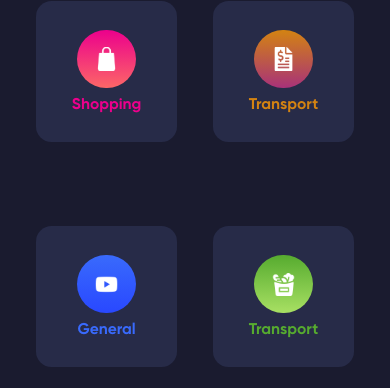
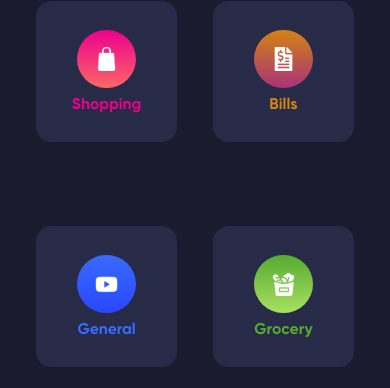
Before and after one commit to danh7598/Flashfood, a React Native app: screen / in a window 390 px wide. Shown: the part 435-823 px from the top of the page. Built offline with nearby package versions, Linux system fonts and the light colour scheme.

Commit message:
Fix name transaction item and change it to touchableopacity

```diff
--- a/screens/ClassifyTransaction/TransactionItem.js
+++ b/screens/ClassifyTransaction/TransactionItem.js
@@ -1,12 +1,14 @@
 import React, { Component } from 'react'
-import { Image, StyleSheet, Text, View } from 'react-native'
+import { Image, StyleSheet, Text, TouchableOpacity, View } from 'react-native'
 import { LinearGradient } from 'expo-linear-gradient';
 import { sizeFont, sizeHeight, sizeWidth } from '../../Utils/Size';
 
 export default class TransactionItem extends Component {
     render() {
         return (
-            <View style={styles.container}>
+            <TouchableOpacity
+                activeOpacity={0.8}
+                style={styles.container}>
                 <LinearGradient
                     colors={this.props.linearGradientColors}
                     style={styles.circleItem}>
@@ -15,7 +17,7 @@ export default class TransactionItem extends Component {
                         source={this.props.sourceImage} />
                 </LinearGradient>
                 <Text style={[styles.textItem, { color: this.props.textColor }]}>{this.props.name}</Text>
-            </View>
+            </TouchableOpacity>
         )
     }
 }
--- a/screens/ClassifyTransaction/index.js
+++ b/screens/ClassifyTransaction/index.js
@@ -43,7 +43,7 @@ export default class ClassifyTransaction extends Component {
                             textColor={'#D38312'}
                             sourceImage={require('../../assets/bill.png')}
                             linearGradientColors={['#D38312', '#A83279']}
-                            name={'Transport'} />
+                            name={'Bills'} />
                     </View>
                     <View style={styles.rowView}>
                         <TransactionItem
@@ -55,7 +55,7 @@ export default class ClassifyTransaction extends Component {
                             textColor={'#56ab2f'}
                             sourceImage={require('../../assets/groceries.png')}
                             linearGradientColors={['#56ab2f', '#a8e063']}
-                            name={'Transport'} />
+                            name={'Grocery'} />
                     </View>
 
                 </View>
```
